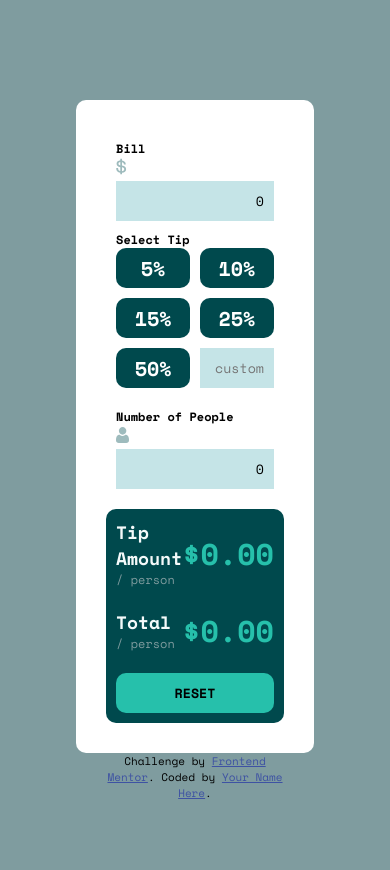
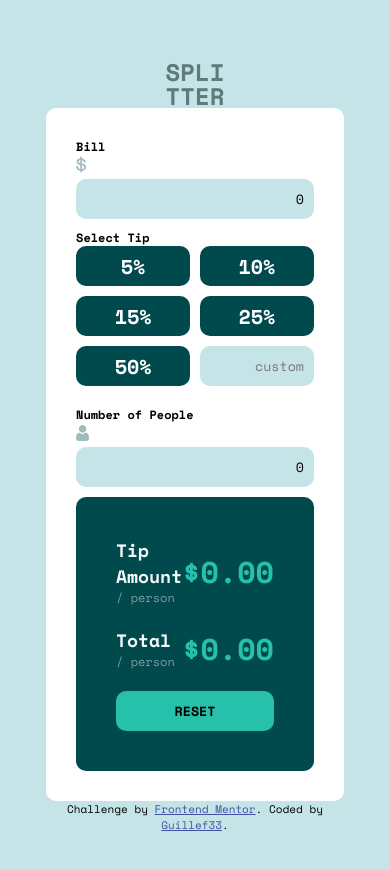
Before and after one commit to Guillef33/propinas2, a plain HTML site: page index.html in a window 390 px wide. Drawn offline with nearby package versions, Linux system fonts and the light colour scheme.

Commit message:
ajustes responsive y nuevo header

```diff
--- a/index.html
+++ b/index.html
@@ -13,6 +13,9 @@
   <!-- Feel free to remove these styles or customise in your own stylesheet 👍 -->
 </head>
 <body>
+  <nav>
+    <h2>SPLI<br>TTER</h2>
+  </nav>
 
   <main>
     <section id="data">
@@ -77,7 +80,7 @@
 
   <div class="attribution">
     Challenge by <a href="https://www.frontendmentor.io?ref=challenge" target="_blank">Frontend Mentor</a>.
-    Coded by <a href="#">Your Name Here</a>.
+    Coded by <a href="https://github.com/Guillef33">Guillef33</a>.
   </div>
 
 
--- a/responsive.css
+++ b/responsive.css
@@ -3,7 +3,7 @@
     body {
         flex-direction: column;
         height: auto;
-        padding: 100px;
+        padding: 60px;
     }
 
     main {
@@ -11,12 +11,15 @@
         width: auto;
     }
 
-    #data, #result {
-        padding: 10px;
+    #data {
+        padding: 0px;
+    }
+
+    #result {
+        padding: 40px;
     }
 
     #gridButtons {
-
         grid-template-columns: 1fr 1fr;
       }
   }
--- a/styles.css
+++ b/styles.css
@@ -20,9 +20,9 @@
   }
 
   body {
-    background-color: var(--text-cyan);
+    background-color: var(--light-gray);
     display: flex;
-    justify-content: center;
+    justify-content: space-evenly;
     align-items: center;
     flex-direction: column;
     height: 100vh;
@@ -37,6 +37,11 @@
     padding: 30px;
     place-items: center;
     width: 900px;
+  }
+
+  nav h2 {
+    color: var(--cyan);
+    line-height: 1em;
   }
 
   #data {
@@ -85,6 +90,8 @@
     width: 100%;
     padding: 10px;
     text-align: end;
+    border-radius: 10px;
+
   }
 
   #gridButtons  label {
```
